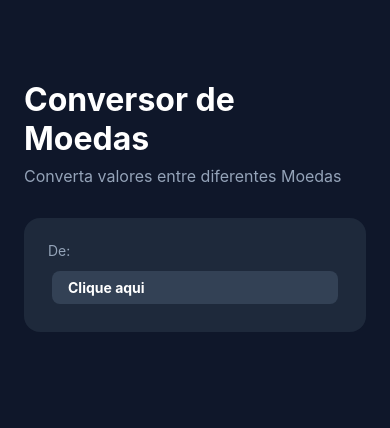
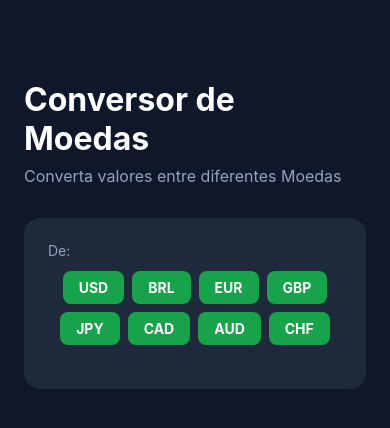
Before and after one commit to ramonchuinca/Conversor-de-Moeda-React-Native, a React Native app: screen / in a window 390 px wide. Shown: the top 428 px of the page. Built offline with nearby package versions, Linux system fonts and the light colour scheme.

Commit message:
teste aim em andamento

```diff
--- a/App.js
+++ b/App.js
@@ -10,6 +10,7 @@ import { Button } from "./src/components/Button";
 import { styles } from "./App.styles";
 import { KeyboardAvoidingView } from "react-native";
 import { ScrollView } from "react-native";
+import { currencies } from "./src/constants/currencies";
 
 export default function App() {
   return (
@@ -32,8 +33,17 @@ export default function App() {
 
             <Text style={styles.label}>De:</Text>
 
-            <View>
-            <Button variant='primary'></Button>
+            <View style={styles.currenciesGrid}>
+            {currencies.map(( currencies =>
+
+            <Button variant='secundary'
+            key={currencies.code}
+            currencies={currencies}
+            >
+
+            </Button>
+            ))}
+
 
             </View>
 
--- a/App.styles.js
+++ b/App.styles.js
@@ -1,5 +1,6 @@
 import { StyleSheet } from "react-native";
 import { colors } from "./src/styles/colors";
+import { currencies } from "./src/constants/currencies";
 
 
 export const styles = StyleSheet.create({
@@ -45,4 +46,14 @@ export const styles = StyleSheet.create({
         fontSize: 14,
     },
 
+    currenciesGrid:{
+     flexDirection: 'row',
+     flexWrap: 'wrap',
+     marginHorizontal: -4,
+     marginBottom: 16,
+     cursor: 'Pointer',
+     alignItems: 'center',
+     justifyContent: 'center'
+    }
+
 })
--- a/src/components/Button/index.js
+++ b/src/components/Button/index.js
@@ -1,7 +1,7 @@
 import {Text, TouchableOpacity } from "react-native";
 import { styles } from "./styles";
 
-export function Button({variant = "primary", onPress}){
+export function Button({variant = "primary", onPress, currencies}){
     return(
         <TouchableOpacity
         onPress={onPress}
@@ -13,7 +13,7 @@ export function Button({variant = "primary", onPress}){
         ]}>
 
             <Text style={styles.buttonText}>
-                Clique aqui
+                {currencies.code}
             </Text>
 
         </TouchableOpacity>
```
Also changed, not shown: src/components/Button/input/index.js (added, +15 -0 lines), src/components/Button/input/styles.js (added, +10 -0 lines).
